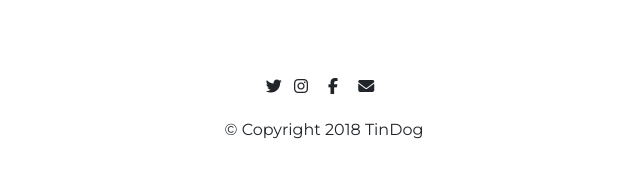
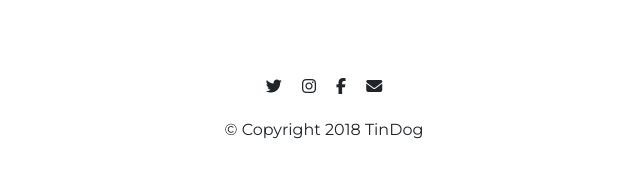
Before and after one commit to AustinPremod/TinDog, a plain HTML site: page index.html in a window 1280 px wide. Shown: the part 3306-3484 px from the top of the page, 316-956 px from the left. Drawn offline with nearby package versions, Linux system fonts and the light colour scheme.

Commit message:
Update index.html

```diff
--- a/index.html
+++ b/index.html
@@ -183,7 +183,7 @@
   <!-- Footer -->
   <footer class="white" id="footer">
     <div class="container-fluid">
-      <i class="fab fa-twitter"></i>
+      <i class="fab fa-twitter social-media"></i>
       <i class="fab fa-instagram social-media"></i>
       <i class="fab fa-facebook-f social-media"></i>
       <i class="fas fa-envelope social-media"></i>
```
